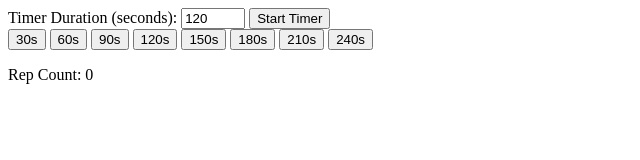
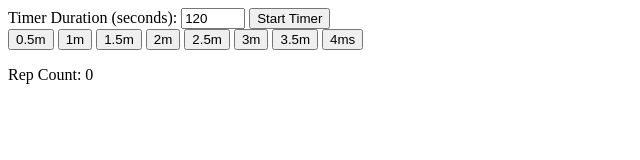
Before and after one commit to demerssam2/pushup, a plain HTML site: page index.html in a window 1280 px wide. Shown: the whole page, without its empty margins (0-640 px from the left). Drawn offline with Linux system fonts and the light colour scheme.

Commit message:
index.html

```diff
--- a/index.html
+++ b/index.html
@@ -19,14 +19,14 @@
 <input type="number" id="durationInput" min="1" max="300" value="120">
 <button onclick="startTimer()">Start Timer</button>
 <div>
-    <button onclick="setTimer(30)">30s</button>
-    <button onclick="setTimer(60)">60s</button>
-    <button onclick="setTimer(90)">90s</button>
-    <button onclick="setTimer(120)">120s</button>
-    <button onclick="setTimer(150)">150s</button>
-    <button onclick="setTimer(180)">180s</button>
-    <button onclick="setTimer(210)">210s</button>
-    <button onclick="setTimer(240)">240s</button>
+    <button onclick="setTimer(30)">0.5m</button>
+    <button onclick="setTimer(60)">1m</button>
+    <button onclick="setTimer(90)">1.5m</button>
+    <button onclick="setTimer(120)">2m</button>
+    <button onclick="setTimer(150)">2.5m</button>
+    <button onclick="setTimer(180)">3m</button>
+    <button onclick="setTimer(210)">3.5m</button>
+    <button onclick="setTimer(240)">4ms</button>
 </div>
 <p id="timer"></p>
 <p id="repCount">Rep Count: 0</p>
```
